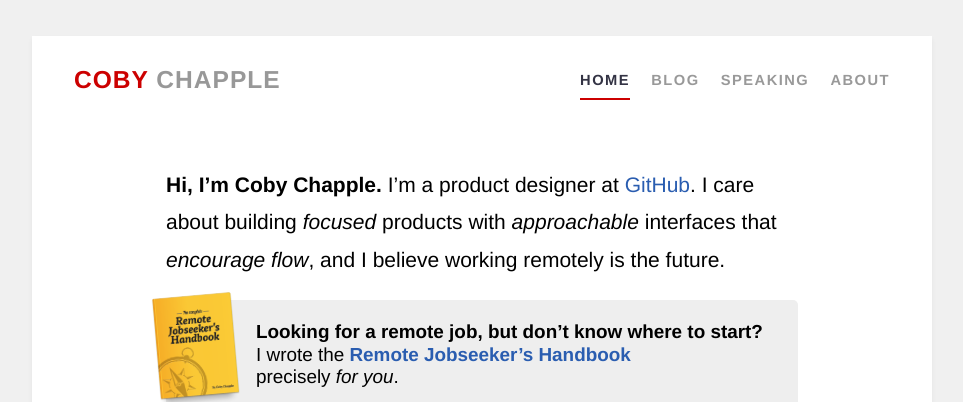
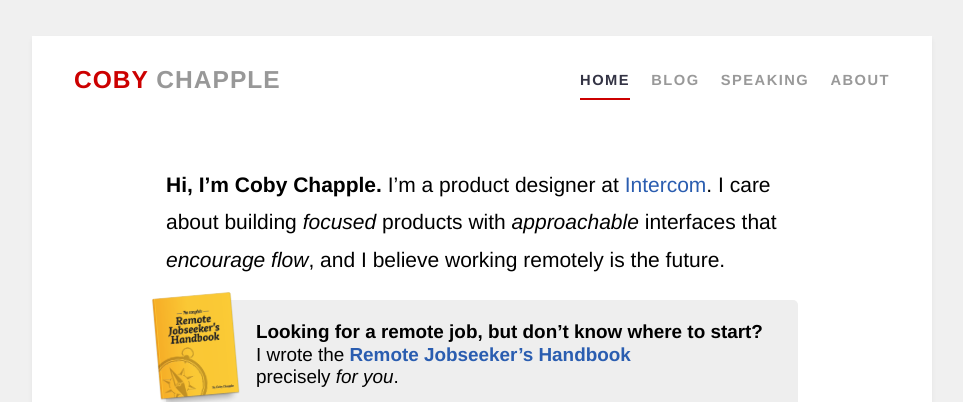
Before and after one commit to cobyism/archived-cobyism.github.io, a Jekyll site: the page built from index.html, in a window 1280 px wide. Shown: the top 402 px of the page, without its empty margins (158-1121 px from the left). Built offline with Jekyll 4.4.1, drawn with Linux system fonts in a browser that asks for light colours; nearby versions of some CDN libraries.

Commit message:
Update index.html

```diff
--- a/index.html
+++ b/index.html
@@ -6,7 +6,7 @@
 <div class="intro">
   <p>
     <strong>Hi, I’m Coby Chapple.</strong>
-    I’m&nbsp;a product designer at <a href="https://github.com" id="intro-gh-link" target="_blank">GitHub</a>.
+    I’m&nbsp;a product designer at <a href="https://intercom.com" id="intro-gh-link" target="_blank">Intercom</a>.
     I&nbsp;care about building <em>focused</em> products with <em>approachable</em> interfaces
     that <em>encourage&nbsp;flow</em>, and
     I&nbsp;believe working remotely is the&nbsp;future.
```
